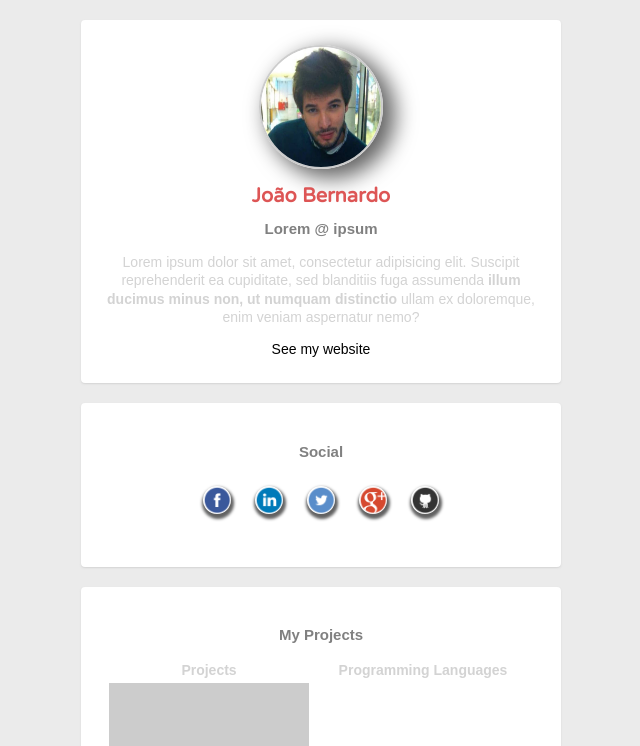
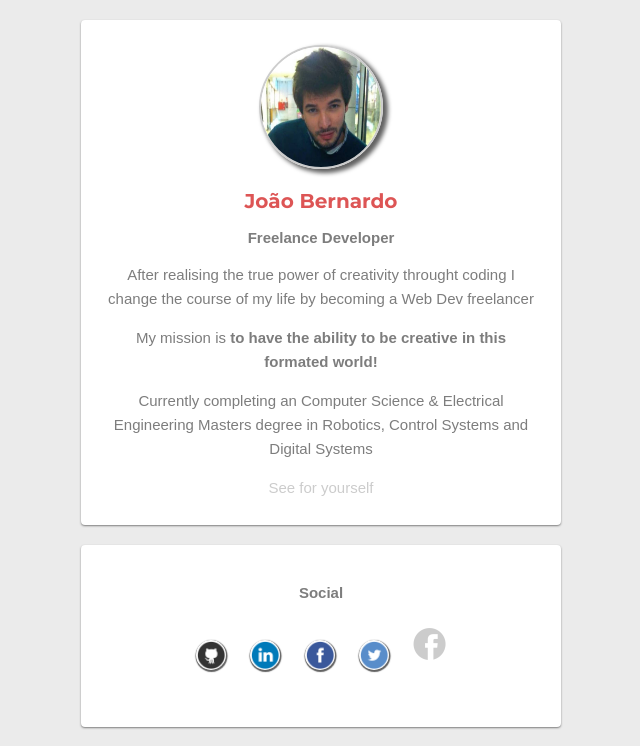
Before and after one commit to jbernardoviana/profile, a plain HTML site: page index.html in a window 1280 px wide. Shown: the top 746 px of the page, without its empty margins (319-959 px from the left). Drawn offline with Linux system fonts and the light colour scheme; placeholder pictures from the web are drawn by us.

Commit message:
my profile page modified

```diff
--- a/index.html
+++ b/index.html
@@ -4,8 +4,8 @@
   <meta charset="UTF-8">
   <title>JB</title>
   <link rel="stylesheet" href="style.css">
-  <link href='https://fonts.googleapis.com/css?family=Open+Sans' rel='stylesheet' type='text/css'>
-  <link href='https://fonts.googleapis.com/css?family=Open+Sans:400,600,700|Varela+Round' rel='stylesheet' type='text/css'>
+  <link rel="stylesheet" href="http://fonts.googleapis.com/css?family=Open+Sans:400,300,700|Montserrat:400,700">
+
 </head>
 
 <body>
@@ -16,22 +16,28 @@
       </div>
       <div class = "description">
         <h1>João Bernardo</h1>
-        <h2>Lorem @ ipsum</h2>
-        <p>Lorem ipsum dolor sit amet, consectetur adipisicing elit. Suscipit reprehenderit ea cupiditate, sed blanditiis fuga assumenda <strong>illum ducimus minus non, ut numquam distinctio</strong> ullam ex doloremque, enim veniam aspernatur nemo?</p>
-        <a href="https://www.google.com">See my website</a>
+        <h2>Freelance Developer</h2>
+        <p>After realising the true power of creativity throught coding I change the course of my life by becoming a Web Dev freelancer</p>
+        <p>My mission is <strong> to have the ability to be creative in this formated world!</strong></p>
+        <p>Currently completing an Computer Science & Electrical Engineering Masters degree in Robotics, Control Systems and Digital Systems</p>
+        <a href="https://www.google.com">See for yourself</a>
       </div>
     </div>
 
     <div class="card">
       <h2>Social</h2>
       <ol class = "social">
+        <li><a href="https://github.com/jbernardoviana" target="_blank"><img src="images/github_circle_color.png"></a>
+        </li>
+        <li><a href="https://www.linkedin.com/in/jo%C3%A3o-bernardo-402a7151" target="_blank"><img src="images/linkedin_circle_color.png"></a></li>
         <li>
-          <a href="htttp://www.facebook.com/j.bernardoviana"><img src="images/facebook_circle_color.png"></a>
+          <a href="htttp://www.facebook.com/j.bernardoviana" target="_blank"><img src="images/facebook_circle_color.png"></a>
         </li>
-        <li><a href="htttp://www.facebook.com/j.bernardoviana"><img src="images/linkedin_circle_color.png"></a></li>
-        <li><a href="htttp://www.facebook.com/j.bernardoviana"><img src="images/twitter_circle_color.png"></a></li>
-        <li><a href="htttp://www.facebook.com/j.bernardoviana"><img src="images/google_circle_color.png"></a></li>
-        <li><a href="htttp://www.facebook.com/j.bernardoviana"><img src="images/github_circle_color.png"></a></li>
+        <li><a href="https://twitter.com/jbee_viana" target="_blank"><img src="images/twitter_circle_color.png"></a></li>
+
+        <!--  sprite test -->
+
+        <li id="sprite"><a href="htttp://www.facebook.com/j.bernardoviana" target="_blank"></a></li>
       </ol>
     </div>
 
@@ -60,6 +66,7 @@
     </div>
     <div class="card">
       <!-- ABOUT!!!!! -->
+
     </div>
   </div>
 </body>
--- a/style.css
+++ b/style.css
@@ -13,12 +13,13 @@ body-level will apply them on all
 basic texts (<p>, <li>, etc...).  */
 
 body {
-  font-family: 'open-sans', sans-serif;
-  font-weight: normal;
-  font-size: 14px;
+  font-family: 'Open-sans', sans-serif;
+  font-weight: 300;
+  font-size: 15px;
   background-color: #EBEBEB;
-  line-height: 1.3em;
-  color: lightgrey;
+  line-height: 1.6em;
+  color: #7d7d7d;
+
 }
 
 .container {
@@ -50,15 +51,15 @@ you'll see that the font-size of their headers
 is quite small. */
 
 h1 {
-  font-family: 'Varela Round', sans-serif;
+  font-family: 'Montserrat', sans-serif;
   font-weight: bold;
   font-size: 20px;
   color: #DD5555;
 }
 
 h2 {
-  font-family: 'open-sans', sans-serif;
-  color: grey;
+  font-family: 'Open-sans', sans-serif;
+  color: #7d7d7d;
   line-height: 1.4em;
   font-size: 15px;
 }
@@ -69,28 +70,29 @@ h2 {
   height: 120px;
   border-radius: 50%;
   border: 2px solid #ccc;
-  box-shadow: 10px 7px 21px 2px rgba(0,0,0,0.62);
+  box-shadow: 4px 3px 4px 1px rgba(0,0,0,0.62);
   transition: all 0.1s linear;
 }
 
 .img-me:hover {
   border-radius: 50%;
-  border: 1px solid;
+  border: 1px solid #DD5555;
   box-shadow: 0 0 1px;
 }
 .description {
-  font-weight: normal;
+  font-weight: 300;
 }
 
 /*----------------Link-----------------------*/
 .description a {
   text-decoration: none;
-  color: black;
+  color: #ccc;
+  font-weight: lighter;
 }
 
 .description a:hover {
-  text-decoration: underline;
-  font-weight: bold;
+  text-decoration: none;
+  color: #DD5555;
 }
 
 /*----------------Social List-----------------------*/
@@ -113,8 +115,8 @@ ol li {
   width: 2em;
   height: 2em;
   border-radius: 50%;
-  box-shadow: 1px 3px 3px 2px rgba(0,0,0,0.62);
-  transition: all 0.3s linear;
+  box-shadow: 0.5px 1px 1px 1px rgba(0,0,0,0.62);
+  transition: all 0.1s linear;
 }
 .social a:hover img {
   border: 0.5px solid #DD5555;
@@ -123,6 +125,19 @@ ol li {
   background-color: lightgrey;
 }
 
+/*----------------sprite test-----------------------*/
+/*----------------sprite tem de estar escondido por trás-----------------------*/
+#sprite:hover {
+  background: url('images/social_icons_sprite.png') no-repeat -456px -54px;
+  width: 32px;
+  height: 33px;
+}
+
+#sprite {
+  background: url('images/social_icons_sprite.png') no-repeat -226px -55px;
+  width: 33px;
+  height: 32px;
+}
 /*----------------My projects-----------------------*/
 
 .info td {
```
Also changed, not shown: images/social_icons_sprite.png (added), 1 other file.
